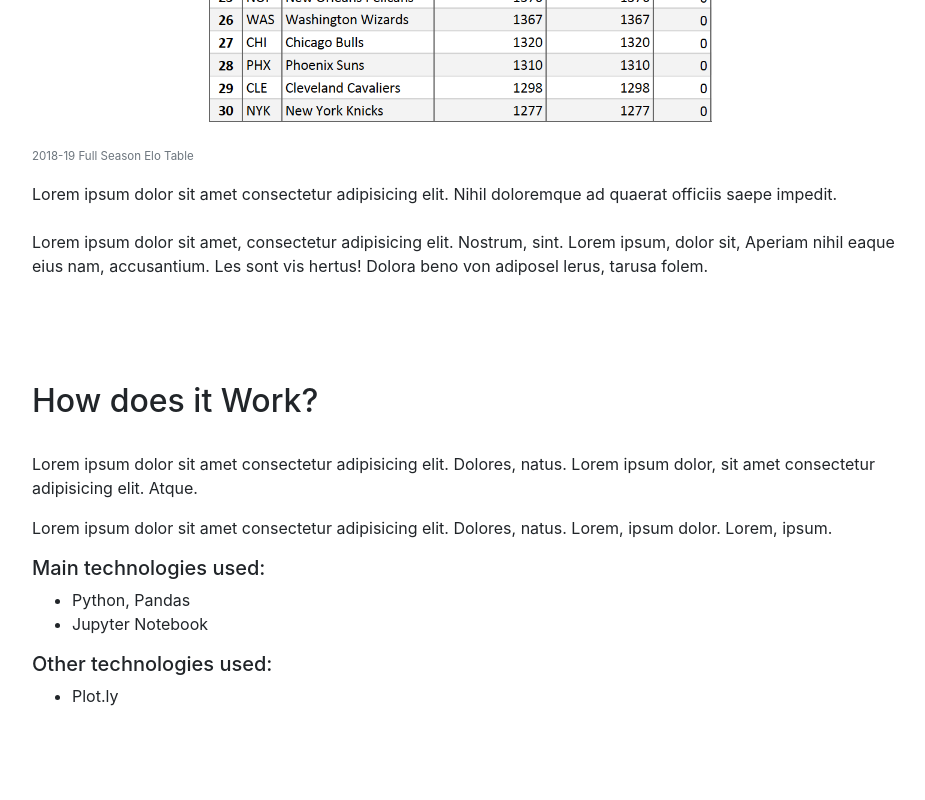
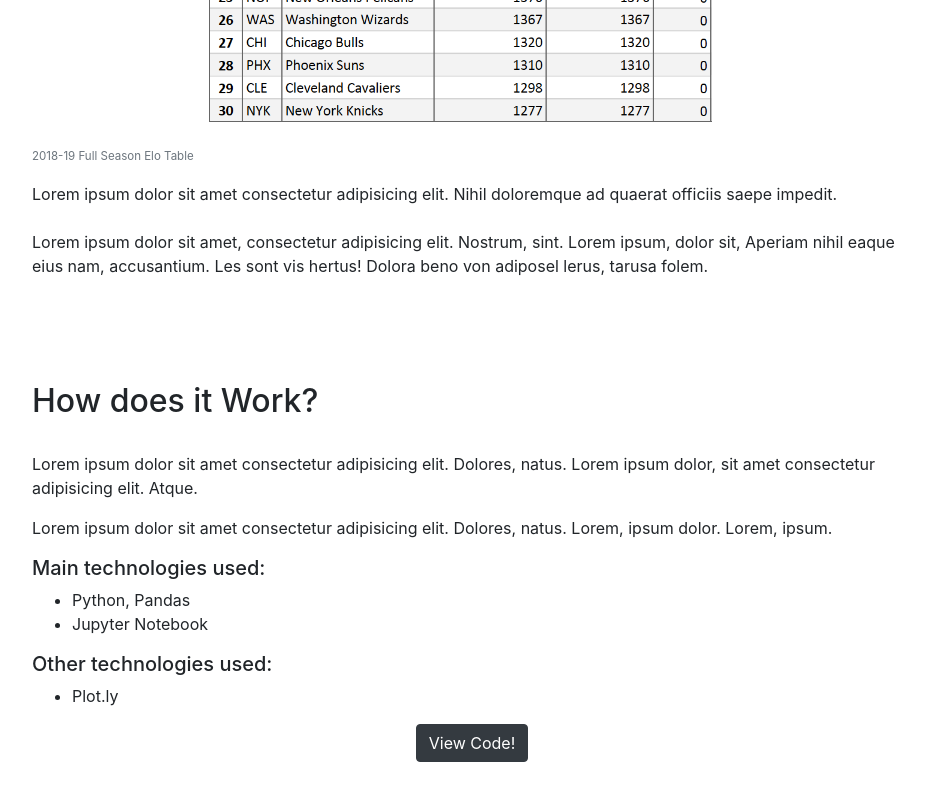
Before and after one commit to SJEllard/ELO-NBA, a plain HTML site: page index.html in a window 1280 px wide. Shown: the part 2730-3530 px from the top of the page, without its empty margins (168-1093 px from the left). Drawn offline with nearby package versions, Linux system fonts and the light colour scheme.

Commit message:
Bottom button
Added bottum button

```diff
--- a/css/style.css
+++ b/css/style.css
@@ -4,3 +4,13 @@
 margin-left: auto;
 margin-right: auto;
 }
+
+.bottom-btn {
+    display: block;
+margin-left: auto;
+margin-right: auto;
+}
+.bottom a:hover {
+    color: white;
+    text-decoration: none;
+}
--- a/index.html
+++ b/index.html
@@ -82,7 +82,7 @@
                 </p>
                 <br>
                 <figure class="figure">
-                        <img src="/images/bothseason_bar.PNG" class="figure-img img-fluid rounded" alt="2018-19 NBA Regular Season">
+                        <img src="/images/bothseason_bar.PNG" class="figure-img img-fluid rounded" alt="2018-19 Full Season (Regular Season and Playoffs)">
                         <figcaption class="figure-caption"><small>2018-19 Full Season (Regular Season and Playoffs)</small></figcaption>
                 </figure>
                 <br><br>
@@ -98,7 +98,7 @@
                 </p>
                 <br>
                 <figure class="figure">
-                        <img class = "table" src="/data_folder/elo ratings/elo_ratings.PNG" class="figure-img img-fluid rounded" alt="2018-19 NBA Regular Season">
+                        <img class = "table" src="/data_folder/elo ratings/elo_ratings.PNG" class="figure-img img-fluid rounded" alt="2018-19 Full Season Elo Table">
                         <figcaption class="figure-caption"><small>2018-19 Full Season Elo Table</small></figcaption>
                 </figure>
                 <p>
@@ -138,6 +138,13 @@
                 <ul>
                     <li>Plot.ly</li>
                 </ul>
+                <div class = "bottom">
+                    <a href="https://github.com/SJEllard/ELO-NBA/blob/master/ELO-NBA-jupyter.ipynb" target="_blank">
+                        <button type="button" class="btn btn-dark bottom-btn">
+                            View Code!
+                        </button>
+                    </a>
+                </div>
             </div>
 
         </div>
```
